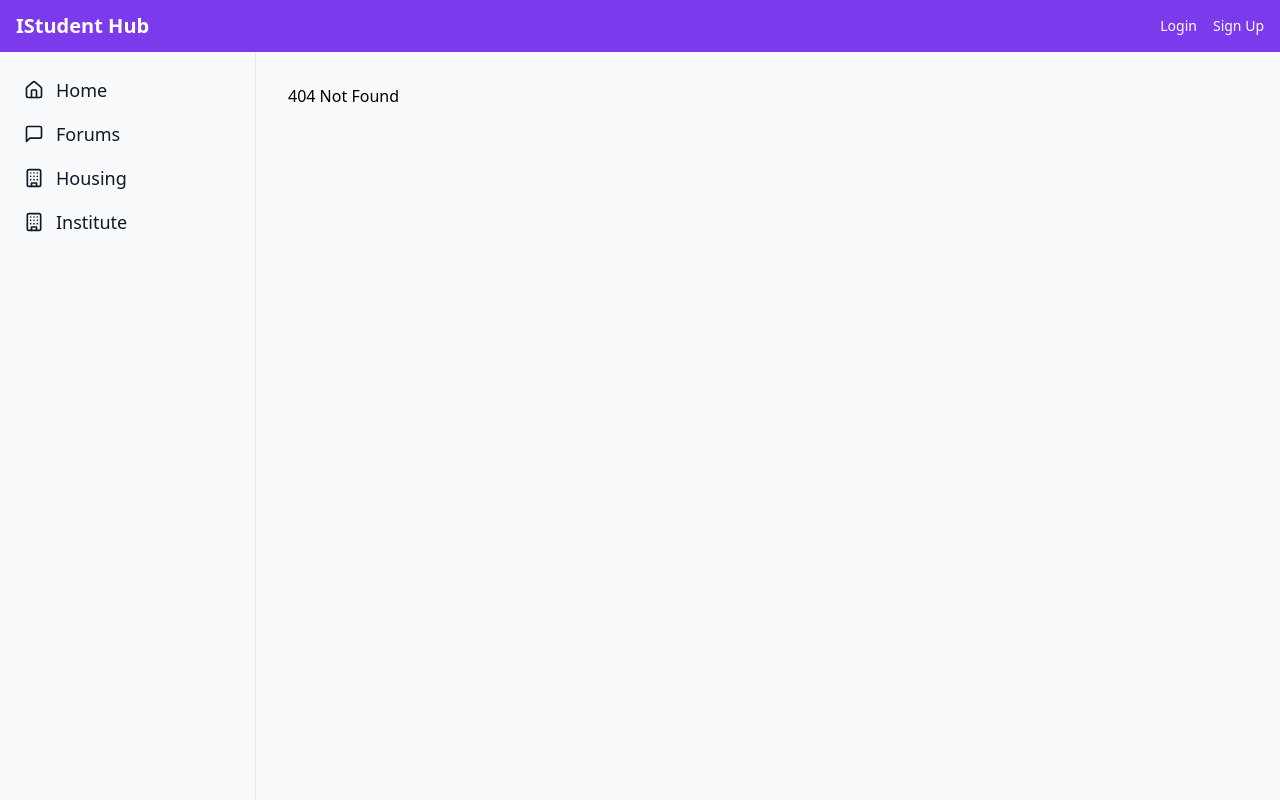
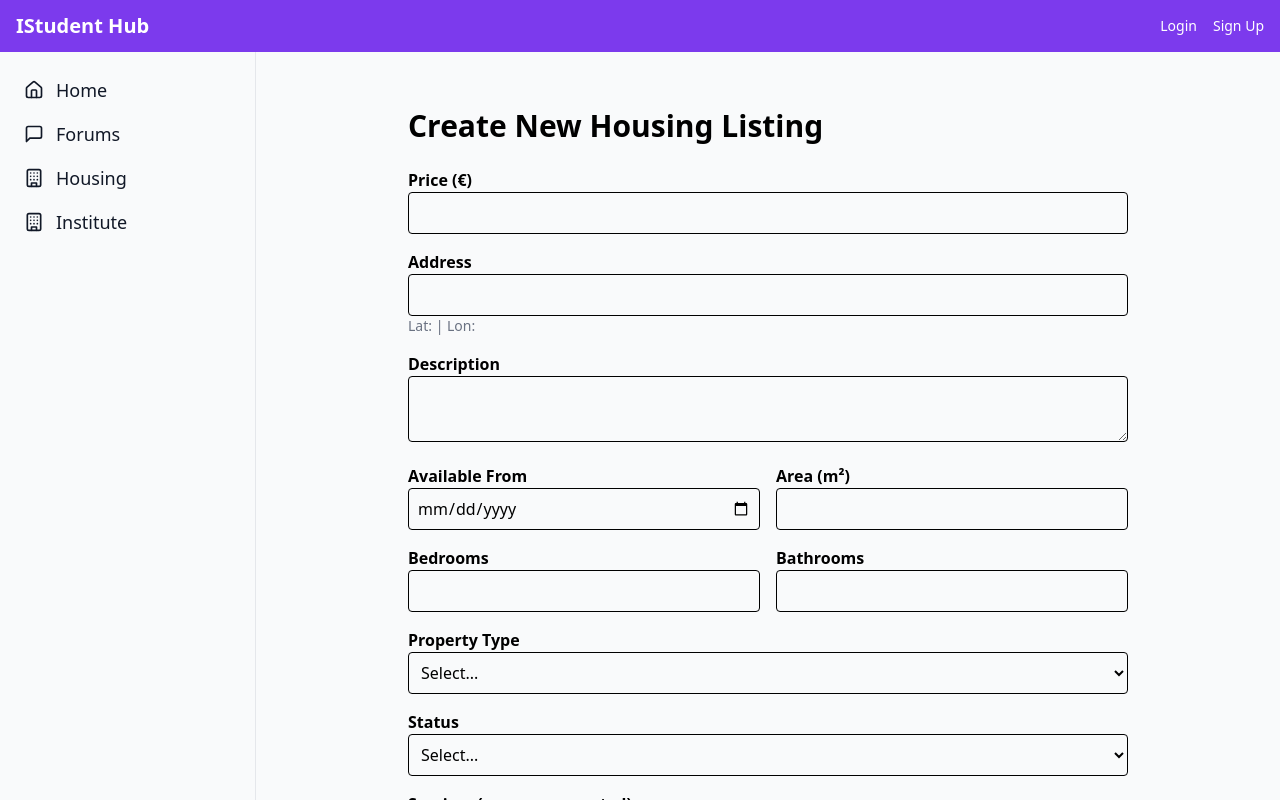
Before and after one commit to Dgarzon10/IStudent, a React (Vite) app in the folder IStudent_Project/Code/frontend/: page /housing/new in a window 1280 px wide. Before the commit this address had no page. Shown: the top 800 px of the page. Built offline with nearby package versions, Linux system fonts and the light colour scheme.

Commit message:
Housing MVP Completed
feat: Add NewHousing component and route for creating housing listings

```diff
--- a/IStudent_Project/Code/frontend/src/App.jsx
+++ b/IStudent_Project/Code/frontend/src/App.jsx
@@ -10,6 +10,7 @@ import ForumDetail from './pages/ForumDetail';
 import Institute from './pages/Institute';
 import NewPostPage from './pages/NewPost';
 import { Toaster } from 'react-hot-toast';
+import NewHousing from './pages/NewHousing';
 
 function App() {
   return (
@@ -34,6 +35,7 @@ function App() {
             <Route path="/forums/:forumName" element={<ForumDetail />} />
             <Route path="/new-post" element={<NewPostPage />} />
             <Route path="/forums/:forumName/:postId" element={<ForumDetail />} />
+            <Route path="/housing/new" element={<NewHousing />} />
             {/* Agregar más rutas según sea necesario */}
             <Route path="*" element={<div>404 Not Found</div>} />
           </Routes>
--- /dev/null
+++ b/IStudent_Project/Code/frontend/src/pages/NewHousing.jsx
@@ -0,0 +1,187 @@
+// src/pages/NewHousingPage.jsx
+import { useState, useEffect } from 'react';
+import { useNavigate } from 'react-router-dom';
+import { useAuth } from '../components/AuthContext';
+import axiosInstance from '../api/axiosInstance';
+
+const NewHousing = () => {
+  const navigate = useNavigate();
+  const { userId } = useAuth();
+
+  const [formData, setFormData] = useState({
+    userId,
+    price: '',
+    location: '',
+    body: '',
+    latitude: '',
+    longitude: '',
+    availableFrom: '',
+    bedrooms: '',
+    bathrooms: '',
+    area: '',
+    propertyType: '',
+    status: '',
+    services: [],
+    imageUrls: [],
+  });
+
+  const [errors, setErrors] = useState({});
+
+  const requiredFields = ['price', 'location', 'body', 'availableFrom', 'propertyType', 'status'];
+
+  const handleChange = (e) => {
+    const { name, value } = e.target;
+    setFormData((prev) => ({
+      ...prev,
+      [name]: value,
+    }));
+    setErrors((prev) => ({
+      ...prev,
+      [name]: '',
+    }));
+  };
+
+  const handleArrayChange = (e, field) => {
+    const values = e.target.value.split(',').map((v) => v.trim());
+    setFormData((prev) => ({ ...prev, [field]: values }));
+  };
+
+  useEffect(() => {
+    const delayDebounce = setTimeout(() => {
+      if (formData.location.length > 5) {
+        fetch(`https://nominatim.openstreetmap.org/search?format=json&q=${encodeURIComponent(formData.location)}`)
+          .then((res) => res.json())
+          .then((data) => {
+            if (data && data.length > 0) {
+              setFormData((prev) => ({
+                ...prev,
+                latitude: parseFloat(data[0].lat),
+                longitude: parseFloat(data[0].lon),
+              }));
+            }
+          })
+          .catch(console.error);
+      }
+    }, 1000);
+    return () => clearTimeout(delayDebounce);
+  }, [formData.location]);
+
+  const handleSubmit = async (e) => {
+    e.preventDefault();
+    const newErrors = {};
+    requiredFields.forEach((field) => {
+      if (!formData[field]) {
+        newErrors[field] = 'This field is required';
+      }
+    });
+
+    if (Object.keys(newErrors).length > 0) {
+      setErrors(newErrors);
+      return;
+    }
+
+    try {
+      await axiosInstance.post('/housing', formData);
+      navigate('/housing');
+    } catch (err) {
+      console.error('Error creating housing item:', err);
+    }
+  };
+
+  const inputClass = "w-full border p-2 rounded";
+
+  return (
+    <div className="max-w-3xl mx-auto p-6">
+      <h2 className="text-3xl font-bold mb-6">Create New Housing Listing</h2>
+      <form onSubmit={handleSubmit} className="space-y-4">
+
+        {/* PRICE */}
+        <div>
+          <label className="block font-semibold">Price (€)</label>
+          <input name="price" type="number" value={formData.price} onChange={handleChange} className={inputClass} />
+          {errors.price && <p className="text-red-500 text-sm">{errors.price}</p>}
+        </div>
+
+        {/* LOCATION */}
+        <div>
+          <label className="block font-semibold">Address</label>
+          <input name="location" type="text" value={formData.location} onChange={handleChange} className={inputClass} />
+          {errors.location && <p className="text-red-500 text-sm">{errors.location}</p>}
+          <p className="text-sm text-gray-500">Lat: {formData.latitude} | Lon: {formData.longitude}</p>
+        </div>
+
+        {/* DESCRIPTION */}
+        <div>
+          <label className="block font-semibold">Description</label>
+          <textarea name="body" value={formData.body} onChange={handleChange} className={inputClass} />
+          {errors.body && <p className="text-red-500 text-sm">{errors.body}</p>}
+        </div>
+
+        {/* DATE & AREA */}
+        <div className="grid grid-cols-2 gap-4">
+          <div>
+            <label className="block font-semibold">Available From</label>
+            <input name="availableFrom" type="date" value={formData.availableFrom} onChange={handleChange} className={inputClass} />
+            {errors.availableFrom && <p className="text-red-500 text-sm">{errors.availableFrom}</p>}
+          </div>
+          <div>
+            <label className="block font-semibold">Area (m²)</label>
+            <input name="area" type="number" value={formData.area} onChange={handleChange} className={inputClass} />
+          </div>
+        </div>
+
+        {/* BEDROOMS & BATHROOMS */}
+        <div className="grid grid-cols-2 gap-4">
+          <div>
+            <label className="block font-semibold">Bedrooms</label>
+            <input name="bedrooms" type="number" value={formData.bedrooms} onChange={handleChange} className={inputClass} />
+          </div>
+          <div>
+            <label className="block font-semibold">Bathrooms</label>
+            <input name="bathrooms" type="number" value={formData.bathrooms} onChange={handleChange} className={inputClass} />
+          </div>
+        </div>
+
+        {/* PROPERTY TYPE */}
+        <div>
+          <label className="block font-semibold">Property Type</label>
+          <select name="propertyType" value={formData.propertyType} onChange={handleChange} className={inputClass}>
+            <option value="">Select...</option>
+            <option value="Shared room">Shared room</option>
+            <option value="Single room">Single room</option>
+            <option value="Full house">Full house</option>
+          </select>
+          {errors.propertyType && <p className="text-red-500 text-sm">{errors.propertyType}</p>}
+        </div>
+
+        {/* STATUS */}
+        <div>
+          <label className="block font-semibold">Status</label>
+          <select name="status" value={formData.status} onChange={handleChange} className={inputClass}>
+            <option value="">Select...</option>
+            <option value="Available">Available</option>
+            <option value="Reserved">Reserved</option>
+            <option value="Rented">Rented</option>
+          </select>
+          {errors.status && <p className="text-red-500 text-sm">{errors.status}</p>}
+        </div>
+
+        {/* SERVICES */}
+        <div>
+          <label className="block font-semibold">Services (comma separated)</label>
+          <input name="services" type="text" value={formData.services.join(', ')} onChange={(e) => handleArrayChange(e, 'services')} className={inputClass} />
+        </div>
+
+        {/* IMAGE URLS */}
+        <div>
+          <label className="block font-semibold">Image URLs (comma separated)</label>
+          <input name="imageUrls" type="text" value={formData.imageUrls.join(', ')} onChange={(e) => handleArrayChange(e, 'imageUrls')} className={inputClass} />
+        </div>
+
+        <button type="submit" className="w-full bg-blue-600 text-white p-3 rounded hover:bg-blue-700">Create Listing</button>
+      </form>
+    </div>
+  );
+};
+
+export default NewHousing;
```
